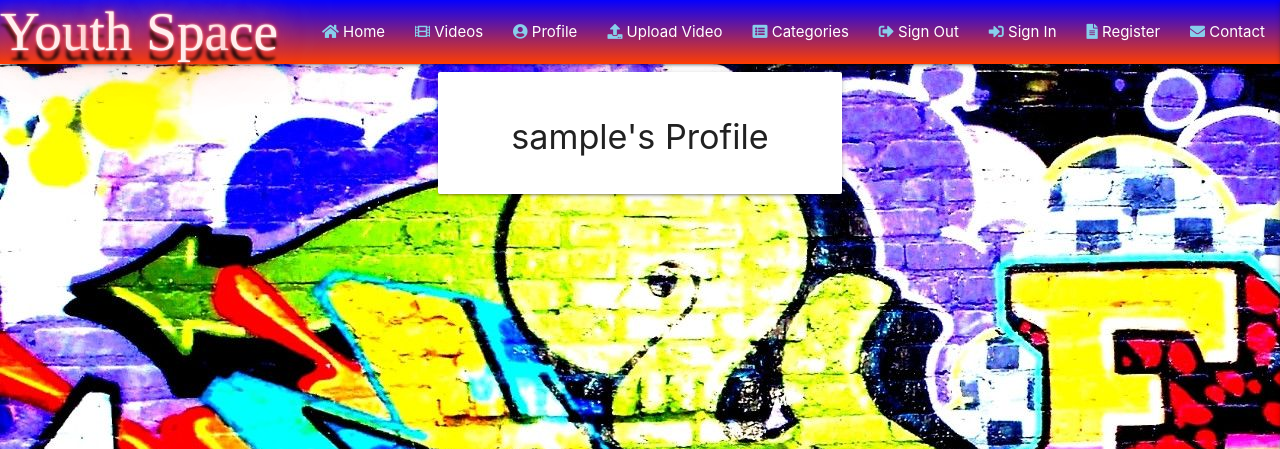
After one commit to Sojasmine/youth-space, a Flask app: a page that uses templates/base.html in a window 1280 px wide. The commit adds this page. Shown: the top 449 px of the page. Run offline with Flask 2, Linux system fonts and the light colour scheme; the visitor is signed in with stand-in values (Sample User, id 1); a database or web service that is not in the repository returns one stand-in record (values such as "Sample title"); some libraries are stand-ins or nearby versions; some web fonts are replaced.

Commit message:
Add user profile

```diff
--- a/run.py
+++ b/run.py
@@ -52,6 +52,8 @@ def register():
         # put the new user into 'session' cookie
         session["user"] = request.form.get("username").lower()
         flash("Your registration is complete!")
+        return redirect(url_for("profile", username=session["user"]))
+
     return render_template("register.html")
 
 
@@ -67,7 +69,10 @@ def signin():
             if check_password_hash(
                 existing_user["password"], request.form.get("password")):
                     session["user"] = request.form.get("username").lower()
-                    flash("Welcome, {}".format(request.form.get("username")))
+                    flash("Welcome, {}".format(
+                        request.form.get("username")))
+                    return redirect(url_for(
+                        "profile", username=session["user"]))
             else:
                 # invalid password match
                 flash("Incorrect username and/or Password")
@@ -81,6 +86,14 @@ def signin():
     return render_template("signin.html")
 
 
+@app.route("/profile<username>", methods=["GET", "POST"])
+def profile(username):
+    # grab the session user's username from db
+    username = mongo.db.users.find_one(
+        {"username": session["user"]})["username"]
+    return render_template("profile.html", username=username)
+
+
 @app.route("/contact")
 def contact():
     return render_template("contact.html")
--- a/templates/base.html
+++ b/templates/base.html
@@ -28,7 +28,7 @@
                 <ul class="right hide-on-med-and-down">
                     <li><a href="{{ url_for('index') }}"><i class="tiny fa fa-home" aria-hidden="true"></i> Home</a></li>
                     <li><a href="{{ url_for('get_videos') }}"><i class="tiny fa fa-film " aria-hidden="true"></i> Videos</a></li>
-                    <li><a href="#"><i class="tiny fa fa-user-circle" aria-hidden="true"></i> Profile</a></li>
+                    <li><a href="{{ url_for('profile', username=session['user']) }}"><i class="tiny fa fa-user-circle" aria-hidden="true"></i> Profile</a></li>
                     <li><a href="#"><i class="tiny fa fa-upload" aria-hidden="true"></i> Upload Video</a></li>
                     <li><a href="#"><i class="tiny fa fa-list-alt" aria-hidden="true"></i> Categories</a></li>
                     <li><a href="#"><i class="tiny fa fa-sign-out-alt" aria-hidden="true"></i> Sign Out</a></li>
@@ -43,12 +43,12 @@
             <li><h4 class="center-align"></h4>Youth Space</li>
             <li><a href="{{ url_for('index') }}"><i class="fa fa-home" aria-hidden="true"></i>Home</a></li>
             <li><a href="{{ url_for('get_videos') }}"><i class="tiny fa fa-film" aria-hidden="true"></i>Videos</a></li>
-            <li><a href="#"><i class="tiny fa fa-user-circle" aria-hidden="true"></i>Profile</a></li>
+            <li><a href="{{ url_for('profile', username=session['user']) }}"><i class="tiny fa fa-user-circle" aria-hidden="true"></i>Profile</a></li>
             <li><a href="#"><i class="tiny fa fa-upload" aria-hidden="true"></i>Upload Video</a></li>
             <li><a href="#"><i class="tiny fa fa-list-alt" aria-hidden="true"></i>Categories</a></li>
             <li><a href="#"><i class="tiny fa fa-sign-out-alt" aria-hidden="true"></i>Sign Out</a></li>
-            <li><a href="{{ url_for('contact') }}"><i class="tiny fa fa-sign-in-alt" aria-hidden="true"></i>Sign In</a></li>
-            <li><a href="{{ url_for('signin') }}"><i class="tiny fa fa-file-alt" aria-hidden="true"></i>Register</a></li>
+            <li><a href="{{ url_for('signin') }}"><i class="tiny fa fa-sign-in-alt" aria-hidden="true"></i>Sign In</a></li>
+            <li><a href="{{ url_for('register') }}"><i class="tiny fa fa-file-alt" aria-hidden="true"></i>Register</a></li>
             <li><a href="{{ url_for('contact') }}"><i class="tiny fa fa-envelope" aria-hidden="true"></i>Contact</a></li>
         </ul>
     </header>
--- /dev/null
+++ b/templates/profile.html
@@ -0,0 +1,19 @@
+{% extends "base.html" %}
+{% block content %}
+
+<!--  -->
+<div class="row">
+    <div class="col s12 m4 offset-m4">
+        <div class="card-panel">
+            <h4 class="center-align">
+                {{ username }}'s Profile
+            </h4>
+       </div>
+    </div>
+</div>
+
+
+
+
+
+{% endblock %}
```
